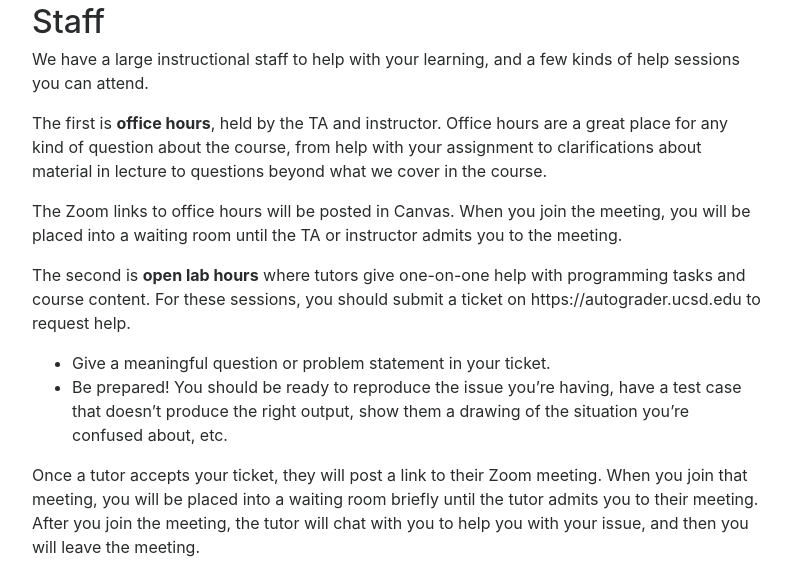
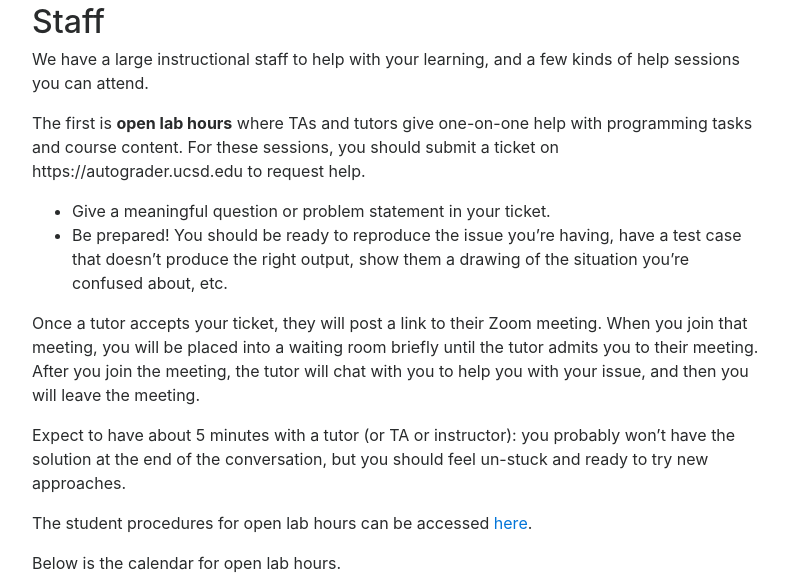
Before and after one commit to ucsd-cse12-sp21/ucsd-cse12-sp21.github.io, a Jekyll site: the page built from index.md, in a window 1280 px wide and 1400 px high, scrolled down 2406 px. Shown: the part 147-725 px from the top of the window, without its empty margins (243-1034 px from the left). Built offline with Jekyll 4.4.1, drawn with Linux system fonts in a browser that asks for light colours; nearby versions of some CDN libraries; some of the changed text lies outside the part shown.

Commit message:
Update index.md

```diff
--- a/index.md
+++ b/index.md
@@ -82,11 +82,7 @@ completing work by the deadlines given, which are always at 11:59pm local San Di
 
 We have a large instructional staff to help with your learning, and a few kinds of help sessions you can attend.
 
-The first is **office hours**, held by the TA and instructor. Office hours are a great place for any kind of question about the course, from help with your assignment to clarifications about material in lecture to questions beyond what we cover in the course.
-
-The Zoom links to office hours will be posted in Canvas. When you join the meeting, you will be placed into a waiting room until the TA or instructor admits you to the meeting.
-
-The second is **open lab hours** where tutors give one-on-one help with programming tasks and course content. For these sessions, you should submit a ticket on https://autograder.ucsd.edu to request help.
+The first is **open lab hours** where TAs and tutors give one-on-one help with programming tasks and course content. For these sessions, you should submit a ticket on https://autograder.ucsd.edu to request help.
 
 * Give a meaningful question or problem statement in your ticket.
 * Be prepared! You should be ready to reproduce the issue you’re having, have a test case that doesn’t produce the right output, show them a drawing of the situation you’re confused about, etc.
@@ -97,11 +93,11 @@ Expect to have about 5 minutes with a tutor (or TA or instructor): you probably
 
 The student procedures for open lab hours can be accessed <a href="https://docs.google.com/document/d/1JpgsHIsVqoligF8AE3uLoACkSb1RRqxQy2FJX8ivDhU/edit?usp=sharing">here</a>.
 
-Below is the calendar for office hours and open lab hours.
+Below is the calendar for open lab hours.
 
 <iframe src="https://calendar.google.com/calendar/embed?src=c_g5e3n07b46fdo7v9s065enf588%40group.calendar.google.com&ctz=America%2FLos_Angeles&amp;src=Y18wcmxsaW8yOTgzcnZyazIzbDZvNDJrOTlpc0Bncm91cC5jYWxlbmRhci5nb29nbGUuY29t&amp;src=ZW4udXNhI2hvbGlkYXlAZ3JvdXAudi5jYWxlbmRhci5nb29nbGUuY29t&amp;color=%23EF6C00&amp;color=%230B8043&amp;mode=WEEK&amp;showTz=1&amp;showCalendars=0&amp;showPrint=0&amp;showNav=1&amp;showTabs=1" style="border:solid 1px #777" width="800" height="600" frameborder="0" scrolling="no"></iframe>
 
-The third is **through Piazza**. Online discussion and Q&A for the class will be available on Piazza. Important announcements from the course team will be pinned at the top of your feed. When you set up your account, you can select the frequency for email notifications of messages and discussions on Piazza.
+The second is **through Piazza**. Online discussion and Q&A for the class will be available on Piazza. Important announcements from the course team will be pinned at the top of your feed. When you set up your account, you can select the frequency for email notifications of messages and discussions on Piazza.
 
 For each programming assignment, we’ll make a frequently-asked questions discussion on Piazza. You should refer to that during the assignment if you get stuck or have questions come up; we’ll use it to aggregate common issues. You can feel free to comment publicly on those discussions, but do be conscious that other students can see what you post, so posting solution code for a project or an answer for a homework is an academic integrity violation.
 
```
